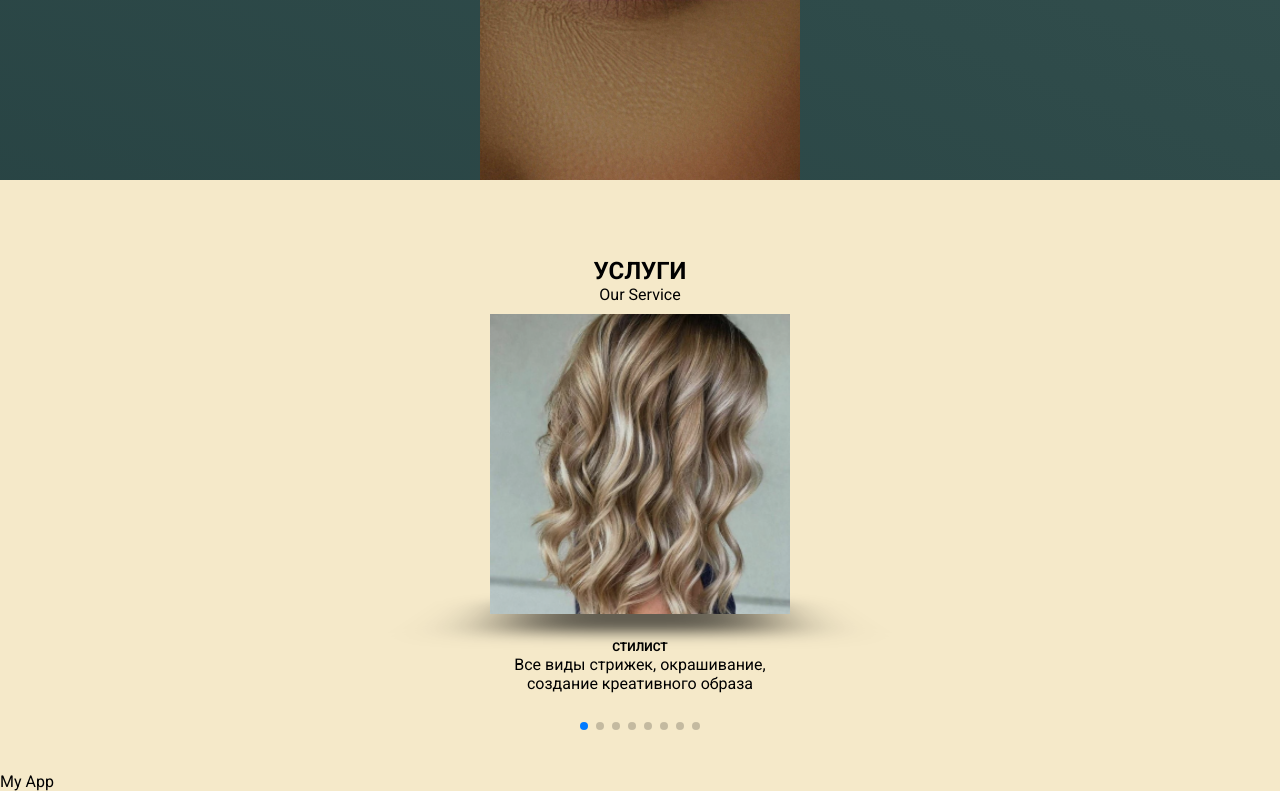
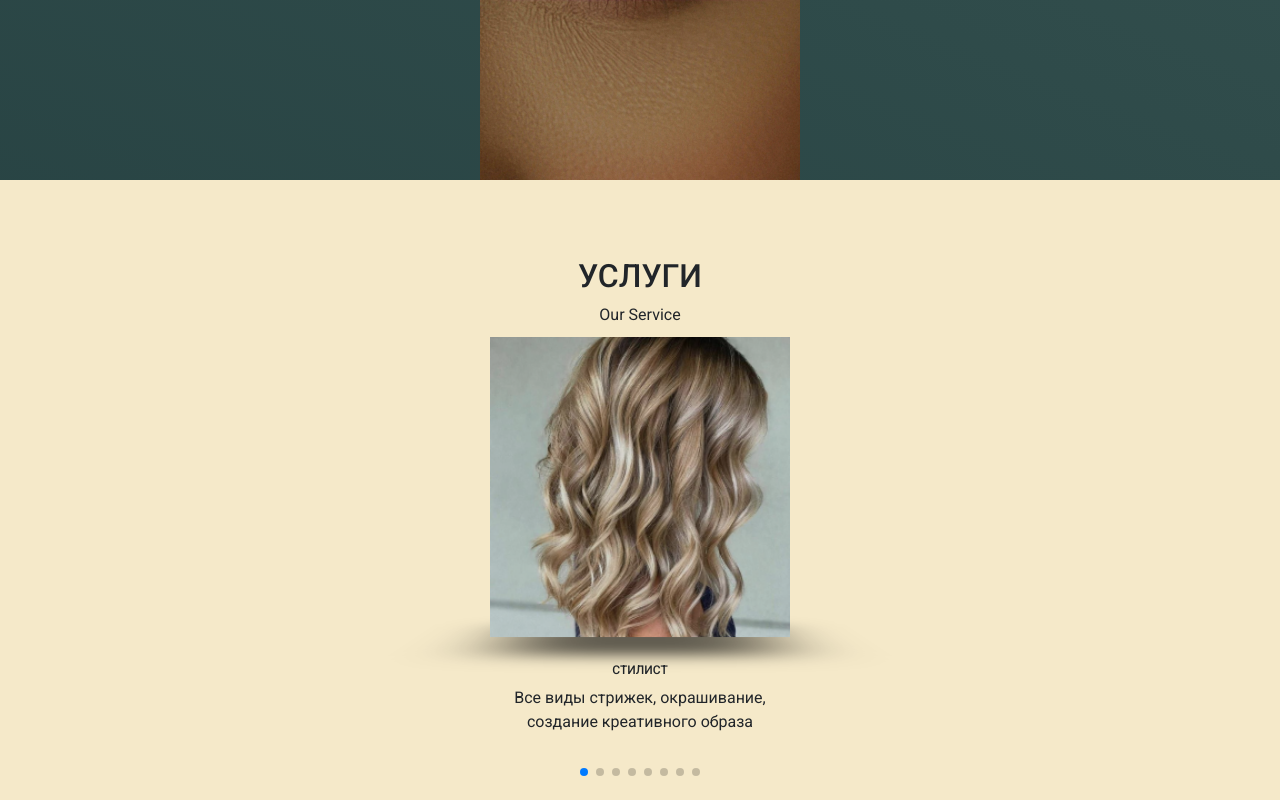
Before and after one commit to Sergey-Markov/salon-beauty, a React (Create React App) app: page / in a window 1280 px wide. Shown: the part 386-1186 px from the top of the page. Built offline with nearby package versions, Linux system fonts and the light colour scheme.

Commit message:
add new styles sheets scss

```diff
--- a/package.json
+++ b/package.json
@@ -8,9 +8,11 @@
     "@testing-library/react": "^12.1.2",
     "@testing-library/user-event": "^13.5.0",
     "axios": "^0.24.0",
+    "bootstrap": "^5.1.3",
     "cra-template": "1.1.3",
     "gh-pages": "^3.2.3",
     "react": "^17.0.2",
+    "react-bootstrap": "^2.2.3",
     "react-dom": "^17.0.2",
     "react-icons": "^4.3.1",
     "react-loadable": "^5.5.0",
--- a/src/App.js
+++ b/src/App.js
@@ -1,4 +1,3 @@
-import logo from "./logo.svg";
 // import "./App.css";
 import React from "react";
 import Container from "./Components/Container/Container.js";
@@ -12,7 +11,6 @@ function App() {
       <Header />
       <Hero />
       <OurService />
-      <p>My App</p>
     </Container>
   );
 }
--- /dev/null
+++ b/src/Bootstrap.scss
@@ -0,0 +1 @@
+@import "~bootstrap/scss/bootstrap";
--- a/src/Components/OurService/OurService.js
+++ b/src/Components/OurService/OurService.js
@@ -1,3 +1,4 @@
+import { v4 as uuidv4 } from "uuid";
 import { Swiper, SwiperSlide } from "swiper/react";
 import SwiperCore, { EffectCube, Pagination } from "swiper";
 // images=============================================
@@ -9,6 +10,7 @@ import masage from "../../imeges/services/masage.png";
 import brovy from "../../imeges/services/brovy.png";
 import solariy from "../../imeges/services/solariy.png";
 import permanent from "../../imeges/services/permanent.png";
+import "./styles.scss";
 
 import s from "./OurService.module.css";
 // Import Swiper styles===============================
@@ -19,11 +21,61 @@ import "./ourservice.css";
 
 SwiperCore.use([EffectCube, Pagination]);
 
-export default function OurService() {
+const OurService = () => {
+  const dataOurServiceSwiperSlide = [
+    {
+      alt: "СТИЛИСТ",
+      imgSrc: stilist,
+      title: "СТИЛИСТ",
+      text: "Все виды стрижек, окрашивание, создание креативного образа",
+    },
+    {
+      alt: "НОГТЕВОЙ МАСТЕР",
+      imgSrc: nogty,
+      title: "НОГТЕВОЙ СЕРВИС",
+      text: "Маникюр, педикюр, покрытие Shellac и Blossom",
+    },
+    {
+      alt: "ВИЗАЖИСТ",
+      imgSrc: visaj,
+      title: "ВИЗАЖ",
+      text: "Вечерний, свадебный, повседневный макияж",
+    },
+    {
+      alt: "Косметолог",
+      imgSrc: cosmetics,
+      title: "Косметология",
+      text: "Эпиляция, депиляция, пилинги, уход и инъекции у проффесиональных мастеров",
+    },
+    {
+      alt: "работы с бровями",
+      imgSrc: brovy,
+      title: "брови и ресницы",
+      text: "Ухоженные брови и ресницы за 1 процедуру. Подберем уникальную форму бровей",
+    },
+    {
+      alt: "массажист",
+      imgSrc: masage,
+      title: "массаж",
+      text: "Классический, расслабляющий, спортивный и другие виды, а так же эндосфера",
+    },
+    {
+      alt: "солярий",
+      imgSrc: solariy,
+      title: "солярий",
+      text: "Подготивоться к отпуску или восполнить недостаток витамина D",
+    },
+    {
+      alt: "мастер перманентного макияжа",
+      imgSrc: permanent,
+      title: "перманентный макияж",
+      text: "Подчеркнем привлекательные черты или скроем недостатки",
+    },
+  ];
   return (
-    <div className={s.field}>
+    <div className="OurService-field">
       <h2>УСЛУГИ</h2>
-      <p className={s.ourService}>Our Service</p>
+      <p className="OurService-ourService">Our Service</p>
       <Swiper
         effect={"cube"}
         grabCursor={true}
@@ -33,60 +85,23 @@ export default function OurService() {
           shadowOffset: 20,
           shadowScale: 0.94,
         }}
+        navigation
+        pagination={{
+          clickable: true,
+        }}
         spaceBetween={0}
-        pagination={true}
         className="mySwiper"
       >
-        <SwiperSlide>
-          <img alt="СТИЛИСТ" src={stilist} />
-          <h3 className={s.title}>СТИЛИСТ</h3>
-          <p>Все виды стрижек, окрашивание, создание креативного образа</p>
-        </SwiperSlide>
-        <SwiperSlide>
-          <img alt="НОГТЕВОЙ МАСТЕР" src={nogty} />
-          <h3 className={s.title}>НОГТЕВОЙ СЕРВИС</h3>
-          <p>Маникюр, педикюр, покрытие Shellac и Blossom</p>
-        </SwiperSlide>
-        <SwiperSlide>
-          <img alt="ВИЗАЖИСТ" src={visaj} />
-          <h3 className={s.title}>ВИЗАЖ</h3>
-          <p>Вечерний, свадебный, повседневный макияж </p>
-        </SwiperSlide>
-        <SwiperSlide>
-          <img alt="Косметолог" src={cosmetics} />
-          <h3 className={s.title}>Косметология</h3>
-          <p>
-            Эпиляция, депиляция, пилинги, уход и инъекции у проффесиональных
-            мастеров
-          </p>
-        </SwiperSlide>
-        <SwiperSlide>
-          <img alt="работы с бровями" src={brovy} />
-          <h3 className={s.title}>брови и ресницы</h3>
-          <p>
-            Ухоженные брови и ресницы за 1 процедуру. Подберем уникальную форму
-            бровей
-          </p>
-        </SwiperSlide>
-        <SwiperSlide>
-          <img alt="массажист" src={masage} />
-          <h3 className={s.title}>массаж</h3>
-          <p>
-            Классический, расслабляющий, спортивный и другие виды, а так же
-            эндосфера
-          </p>
-        </SwiperSlide>
-        <SwiperSlide>
-          <img alt="солярий" src={solariy} />
-          <h3 className={s.title}>солярий</h3>
-          <p>Подготивоться к отпуску или восполнить недостаток витамина D</p>
-        </SwiperSlide>
-        <SwiperSlide>
-          <img alt="мастер перманентного макияжа" src={permanent} />
-          <h3 className={s.title}>перманентный макияж</h3>
-          <p>Подчеркнем привлекательные черты или скроем недостатки</p>
-        </SwiperSlide>
+        {dataOurServiceSwiperSlide.map((slide) => (
+          <SwiperSlide key={uuidv4()}>
+            <img alt={slide.alt} src={slide.imgSrc} />
+            <h3 className="OurService-title">{slide.title}</h3>
+            <p>{slide.text}</p>
+          </SwiperSlide>
+        ))}
       </Swiper>
     </div>
   );
-}
+};
+
+export default OurService;
--- a/src/Components/OurService/ourservice.css
+++ b/src/Components/OurService/ourservice.css
@@ -18,7 +18,7 @@
 .swiper-pagination-bullets.swiper-pagination-horizontal,
 .swiper-pagination-custom,
 .swiper-pagination-fraction {
-  bottom: -120px;
+  bottom: -146px;
   left: 0;
   width: 100%;
 }
--- /dev/null
+++ b/src/Components/OurService/styles.scss
@@ -0,0 +1,18 @@
+.OurService {
+  &-field {
+    text-align: center;
+    background-color: rgb(245, 233, 201);
+    width: auto;
+    height: 620px;
+    padding-top: 77px;
+  }
+  &-title {
+    font-size: 12px;
+    line-height: 16px;
+    text-transform: uppercase;
+    margin-top: 25px;
+  }
+  &-ourService {
+    margin-bottom: 10px;
+  }
+}
--- a/src/index.js
+++ b/src/index.js
@@ -1,9 +1,11 @@
 import React from "react";
 import ReactDOM from "react-dom";
-import "./index.css";
+
 import App from "./App";
 import "typeface-roboto";
 import reportWebVitals from "./reportWebVitals";
+import "./Bootstrap.scss";
+import "./index.css";
 
 // eslint-disable-next-line
 // import "swiper/css/bundle";
```
Also changed, not shown: 1 other file (tests, documents, lock files or other folders).
